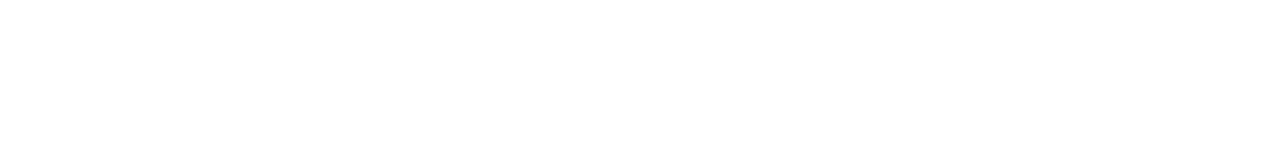
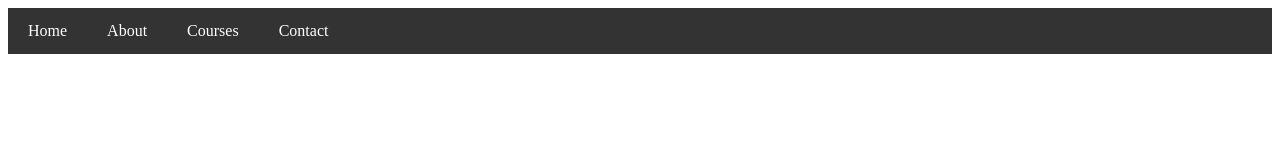
Before and after one commit to mohitpsngh/WDW_0018, a plain HTML site: page Web Designing Workshop-1/Assignment-7.html in a window 1280 px wide. Drawn offline with Linux system fonts and the light colour scheme.

Commit message:
Assignment-7 Completed

```diff
--- a/Web Designing Workshop-1/Assignment-7.html
+++ b/Web Designing Workshop-1/Assignment-7.html
@@ -24,6 +24,13 @@
   </style>
 </head>
 <body>
-
+  <nav>
+    <ul>
+      <li><a href="#">Home</a></li>
+      <li><a href="#">About</a></li>
+      <li><a href="#">Courses</a></li>
+      <li><a href="#">Contact</a></li>
+    </ul>
+  </nav>
 </body>
 </html>
```
